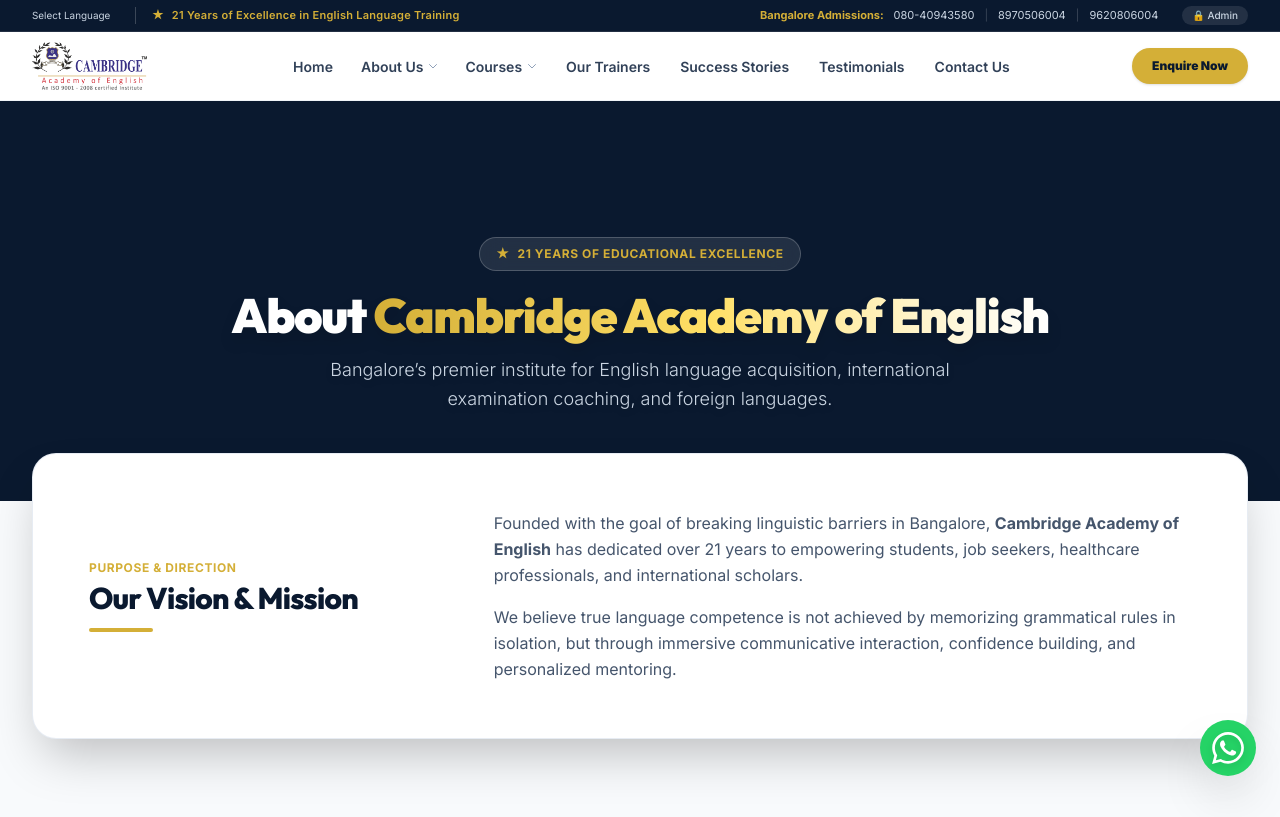
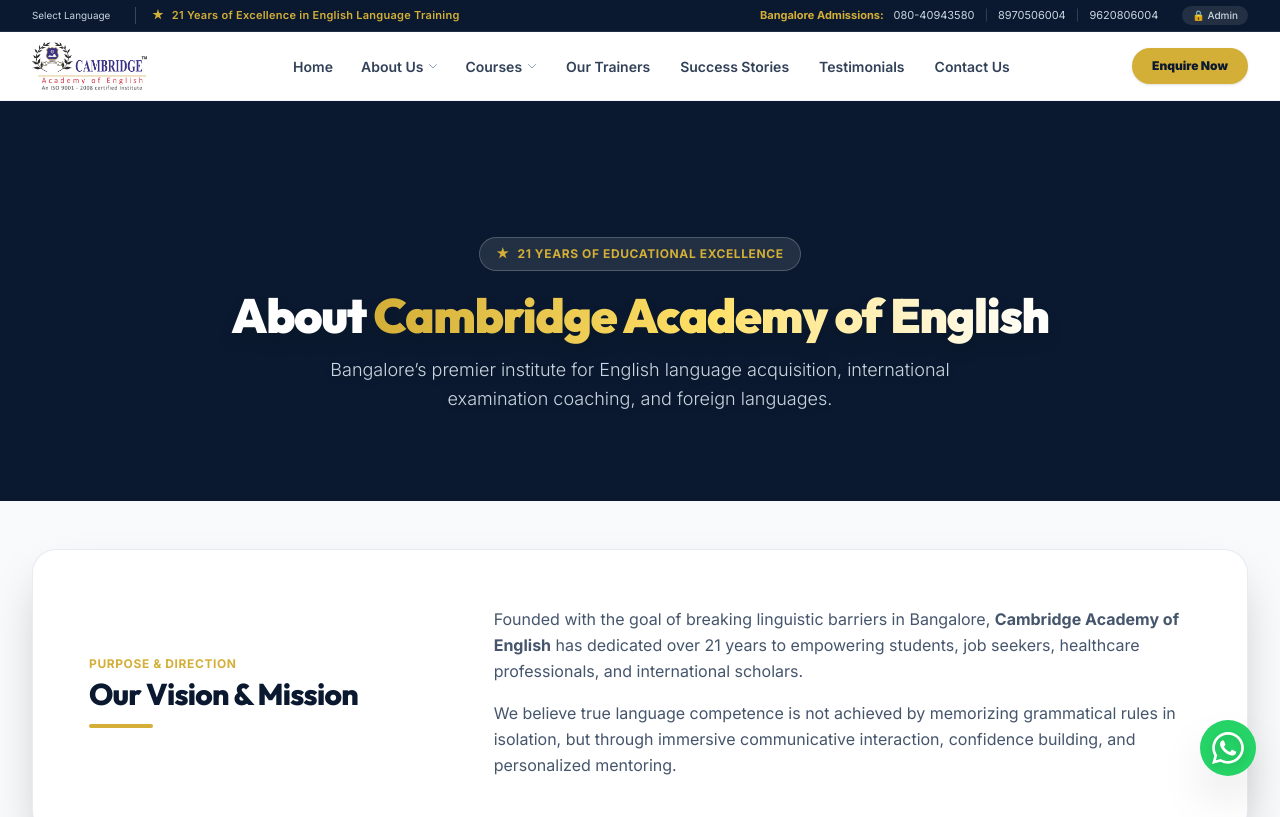
Before and after one commit to Utsavthesiya146/cambridgeacademyofenglish, a Next.js app: page /about in a window 1280 px wide. Shown: the top 817 px of the page. Built offline with nearby package versions, Linux system fonts and the light colour scheme; no server answers.

Commit message:
Fix hero section card overlap on About and Contact pages

```diff
--- a/src/app/about/page.tsx
+++ b/src/app/about/page.tsx
@@ -30,7 +30,7 @@ export default function AboutPage() {
       </section>
 
       {/* 2. CORE MISSION & VISION CARD */}
-      <section className="relative z-30 -mt-12 container-custom">
+      <section className="relative z-30 py-12 container-custom">
         <div className="bg-white p-8 md:p-14 rounded-3xl shadow-2xl border border-slate-200/80 flex flex-col md:flex-row gap-8 md:gap-14 items-center">
           <div className="md:w-1/3 flex flex-col items-center md:items-start">
             <span className="text-xs font-bold text-[#d4af37] uppercase tracking-wider mb-1">
--- a/src/app/contact/page.tsx
+++ b/src/app/contact/page.tsx
@@ -22,7 +22,7 @@ export default function ContactPage() {
       </section>
 
       {/* 2. CONTACT DETAILS & FORMS GRID */}
-      <section className="container-custom -mt-10 relative z-20">
+      <section className="container-custom py-12 relative z-20">
         <div className="grid grid-cols-1 lg:grid-cols-12 gap-8">
 
           {/* Left Column: Campus Information & Instant Callback (5 cols) */}
```
